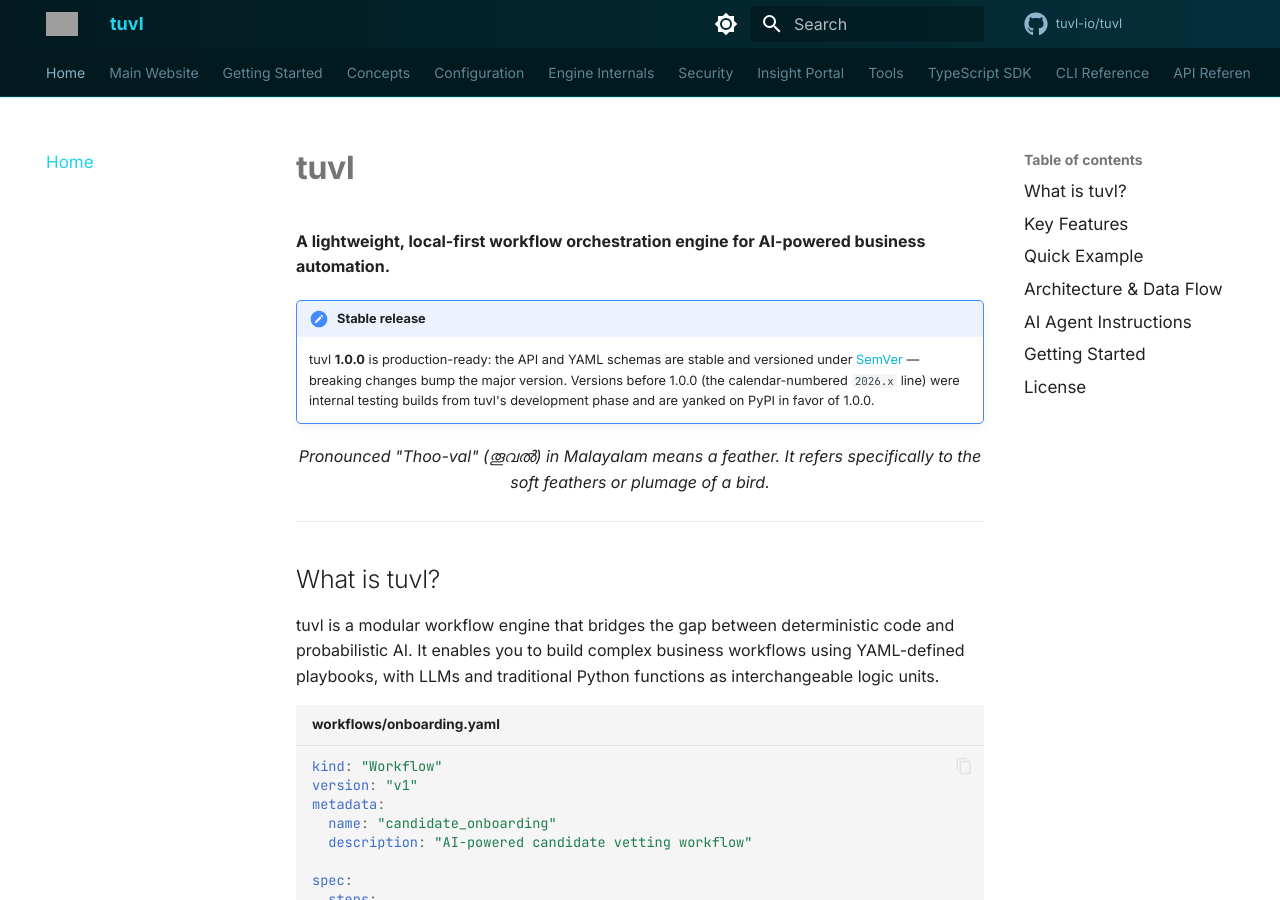
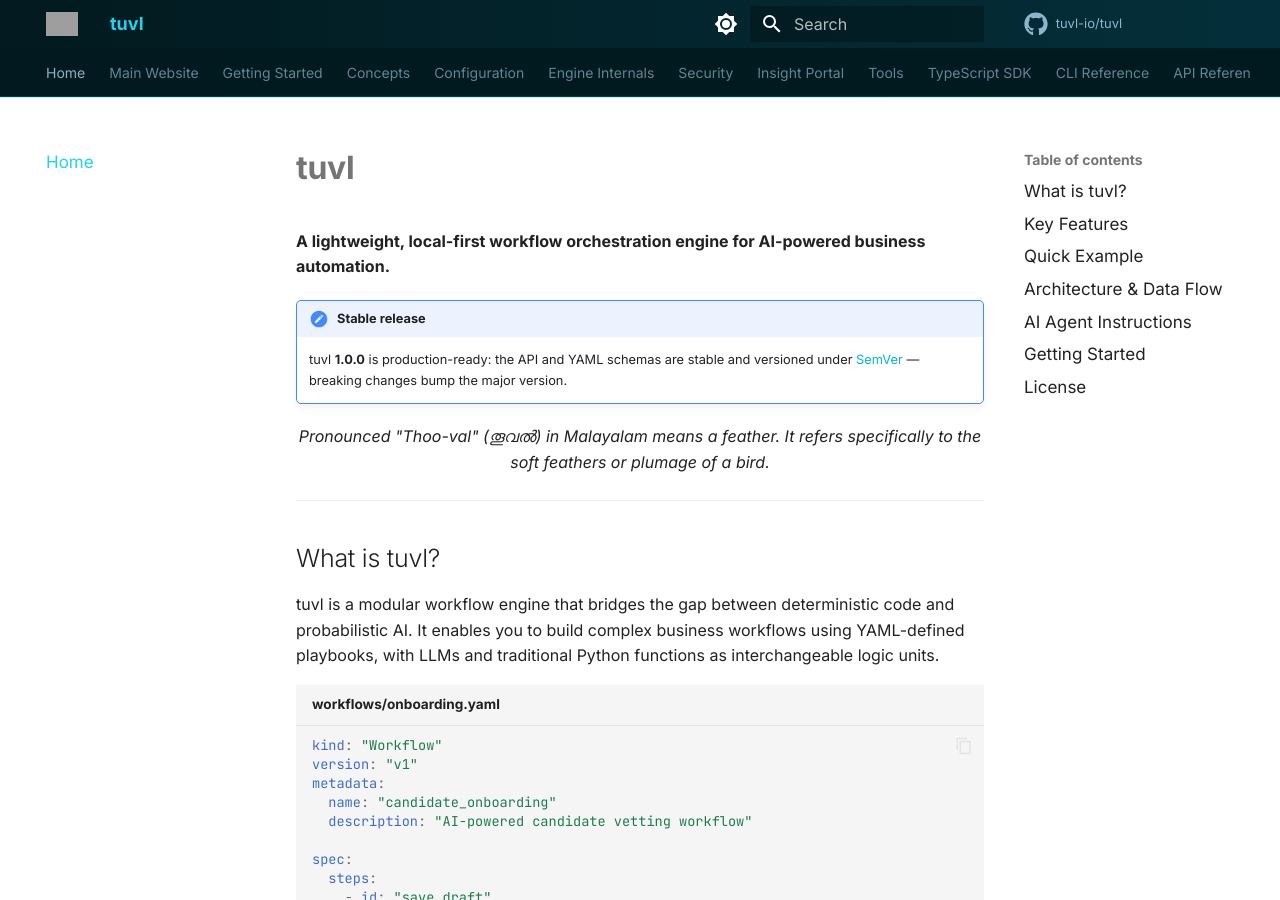
Before and after one commit to tuvl-io/docs, an MkDocs documentation site: the page built from docs/index.md, in a window 1280 px wide and 900 px high. Built offline with MkDocs 1.6.1 and Material for MkDocs 9.7.7, drawn with Linux system fonts in a browser that asks for light colours; comment, search, counter and statistics services are not loaded; grey boxes are pictures that could not be loaded.

Commit message:
docs: remove references to the deleted pre-1.0 (2026.x) versions
The 2026.x internal test builds were deleted from PyPI, so all forward-facing
mentions are now stale. CHANGELOG starts clean at [1.0.0] (old entries remain
in git history); dropped the version-history note, the yank/migration guidance,
the SECURITY.md 2026.x row, and the 'versions before 1.0.0' notes in the docs
landing page and npm README.

```diff
--- a/docs/index.md
+++ b/docs/index.md
@@ -5,9 +5,7 @@
 !!! note "Stable release"
     tuvl **1.0.0** is production-ready: the API and YAML schemas are stable and
     versioned under [SemVer](https://semver.org) — breaking changes bump the
-    major version. Versions before 1.0.0 (the calendar-numbered `2026.x` line)
-    were internal testing builds from tuvl's development phase and are yanked
-    on PyPI in favor of 1.0.0.
+    major version.
 
 <p align="center">
   <em>Pronounced "Thoo-val" (തൂവൽ) in Malayalam means a feather. It refers specifically to the soft feathers or plumage of a bird. </em>
```
